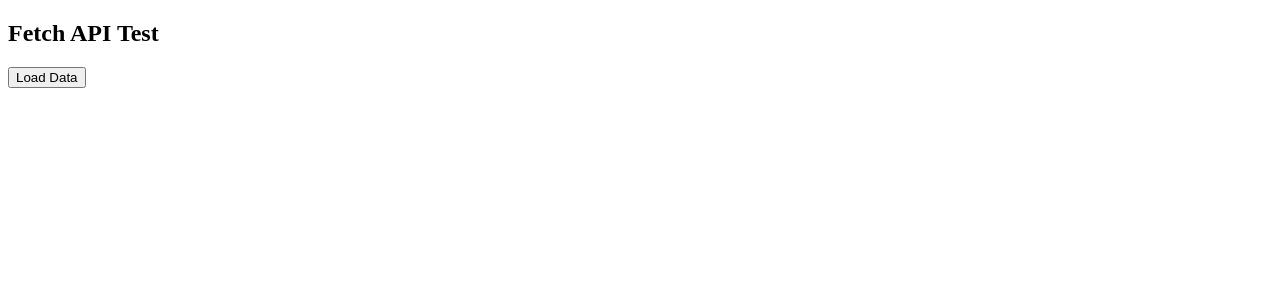
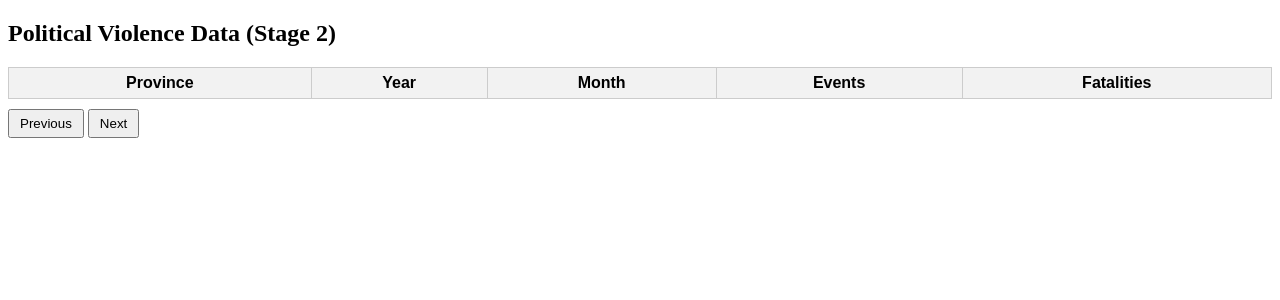
Before and after one commit to maxmarumbwa/Combined-Disaster-Conflict-Dashboard, a Django app: page /table/political_violence/ in a window 1280 px wide. Shown: the top 300 px of the page. Run offline with Django 5.2, Linux system fonts and the light colour scheme; tables that the repository leaves empty hold one stand-in row (values such as "Sample post"); lists and menus that the app fills with data are empty.

Commit message:
political violence table from api- add pagination

```diff
--- a/conflict/pagination.py
+++ b/conflict/pagination.py
@@ -2,6 +2,6 @@ from rest_framework.pagination import PageNumberPagination
 
 
 class StandardResultsSetPagination(PageNumberPagination):
-    page_size = 5  # default rows per page
+    page_size = 13  # default rows per page
     page_size_query_param = "page_size"
     max_page_size = 100
--- a/templates/conflict/api_based/political_violence_table.html
+++ b/templates/conflict/api_based/political_violence_table.html
@@ -1,26 +1,116 @@
 <!DOCTYPE html>
 <html>
 <head>
-    <title>Fetch API Test</title>
+    <title>Political Violence Table</title>
+    <style>
+        table {
+            width: 100%;
+            border-collapse: collapse;
+            font-family: Arial, sans-serif;
+        }
+        th, td {
+            border: 1px solid #ccc;
+            padding: 6px;
+        }
+        th {
+            background: #f2f2f2;
+        }
+        .pagination {
+            margin-top: 10px;
+        }
+        button {
+            padding: 5px 10px;
+        }
+    </style>
 </head>
+
 <body>
 
-<h2>Fetch API Test</h2>
+<h2>Political Violence Data (Stage 2)</h2>
 
-<button onclick="loadData()">Load Data</button>
+<table id="data-table">
+    <thead>
+        <tr>
+            <th>Province</th>
+            <th>Year</th>
+            <th>Month</th>
+            <th>Events</th>
+            <th>Fatalities</th>
+        </tr>
+    </thead>
+    <tbody></tbody>
+</table>
 
-<pre id="output"></pre>
+<div class="pagination">
+    <button id="prevBtn">Previous</button>
+    <span id="pageInfo"></span>
+    <button id="nextBtn">Next</button>
+</div>
 
 <script>
-function loadData() {
-    fetch("/api/table/")
-        .then(response => response.json())
-        .then(data => {
-            console.log(data); // see in browser console
-            document.getElementById("output").innerText =
-                JSON.stringify(data, null, 2);
+    const API_URL = "/api/table/";
+
+    const tableBody = document.querySelector("#data-table tbody");
+    const prevBtn = document.getElementById("prevBtn");
+    const nextBtn = document.getElementById("nextBtn");
+    const pageInfo = document.getElementById("pageInfo");
+
+    let currentPage = 1;
+    let nextPageUrl = null;
+    let prevPageUrl = null;
+
+    // Load page 1 initially
+    loadPage(API_URL);
+
+    function loadPage(url) {
+        fetch(url)
+            .then(response => response.json())
+            .then(data => {
+                renderTable(data.results);
+                updatePagination(data);
+            })
+            .catch(error => console.error("Error:", error));
+    }
+
+    function renderTable(rows) {
+        tableBody.innerHTML = "";
+
+        rows.forEach(row => {
+            const tr = document.createElement("tr");
+            tr.innerHTML = `
+                <td>${row.province}</td>
+                <td>${row.year}</td>
+                <td>${row.month}</td>
+                <td>${row.events}</td>
+                <td>${row.fatalities}</td>
+            `;
+            tableBody.appendChild(tr);
         });
-}
+    }
+
+    function updatePagination(data) {
+        nextPageUrl = data.next;
+        prevPageUrl = data.previous;
+
+        pageInfo.textContent = `Page ${currentPage}`;
+
+        prevBtn.disabled = !prevPageUrl;
+        nextBtn.disabled = !nextPageUrl;
+    }
+
+    prevBtn.addEventListener("click", () => {
+        if (prevPageUrl) {
+            currentPage--;
+            loadPage(prevPageUrl);
+        }
+    });
+
+    nextBtn.addEventListener("click", () => {
+        if (nextPageUrl) {
+            currentPage++;
+            loadPage(nextPageUrl);
+        }
+    });
 </script>
 
 </body>
```
